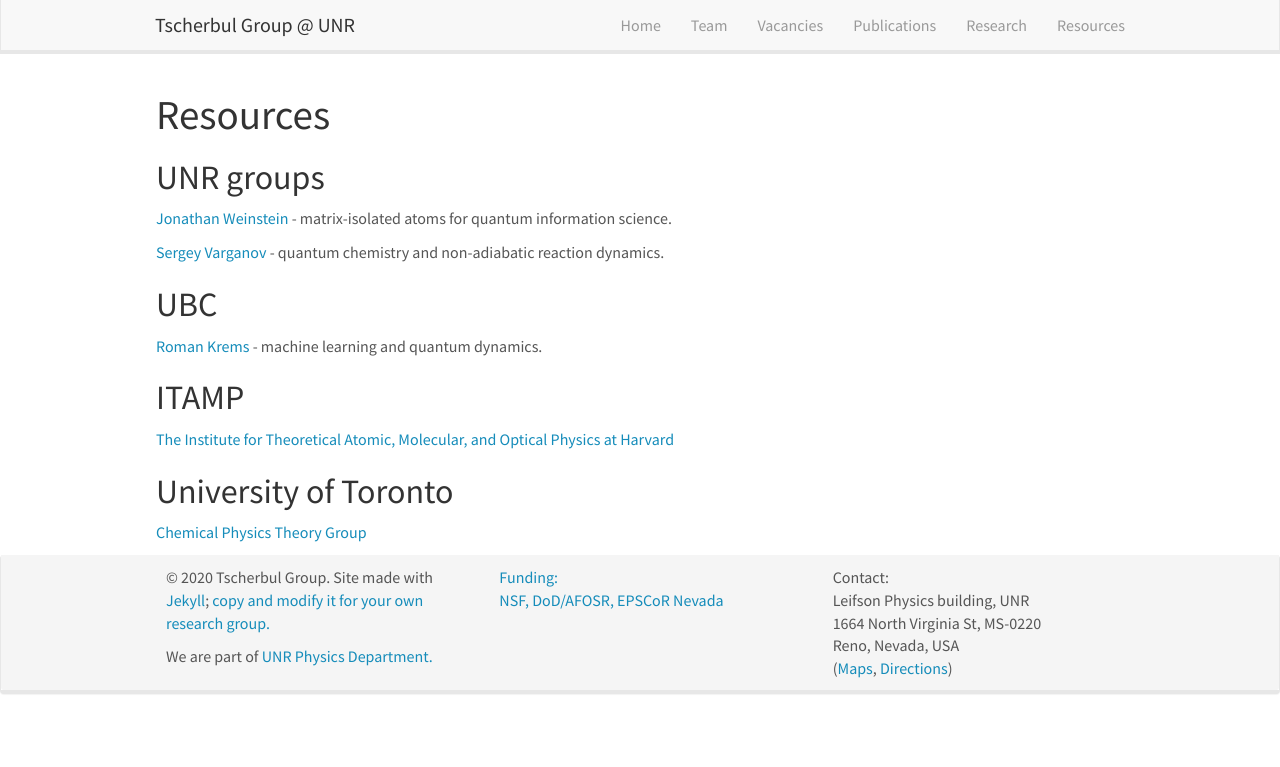
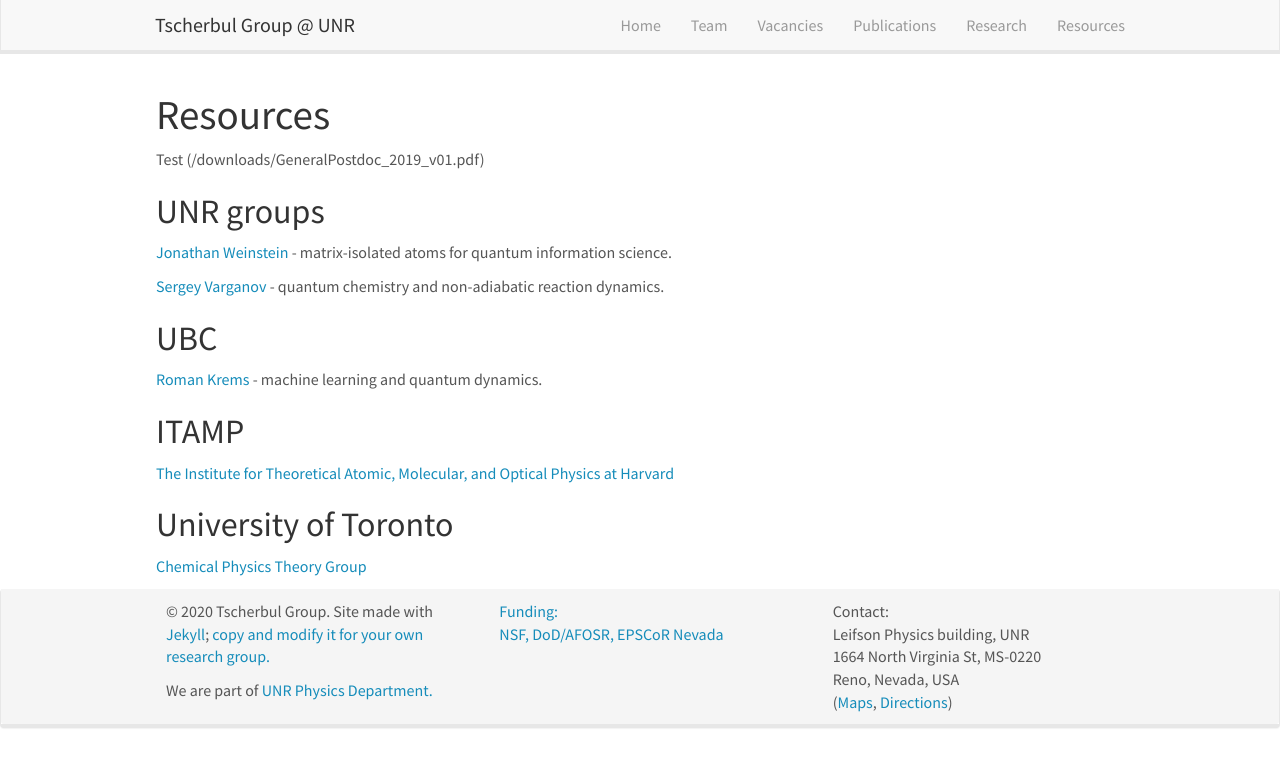
Before and after one commit to tscherbul/tscherbul.github.io, a Jekyll site: the page built from _pages/pictures.md, in a window 1280 px wide. Shown: the top 767 px of the page. Built offline with Jekyll 4.4.1, drawn with Linux system fonts in a browser that asks for light colours; nearby versions of some CDN libraries.

Commit message:
Update pictures.md

```diff
--- a/_pages/pictures.md
+++ b/_pages/pictures.md
@@ -6,6 +6,8 @@
 ---
 
 # Resources
+
+Test ({{ site.baseurl }}/downloads/GeneralPostdoc_2019_v01.pdf)
 
 ## UNR groups
 [Jonathan Weinstein](https://weinsteinlab.org/) - matrix-isolated atoms for quantum information science.
```
